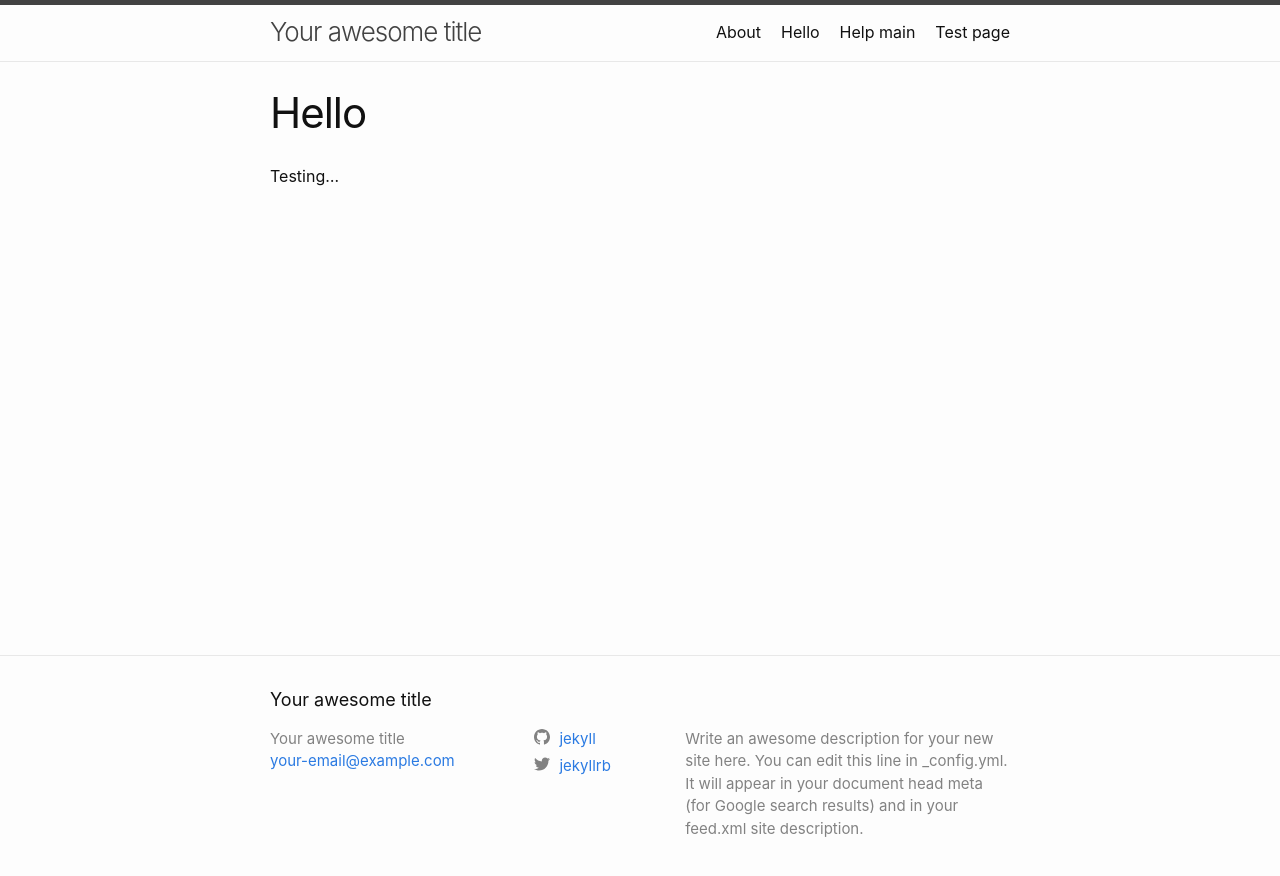
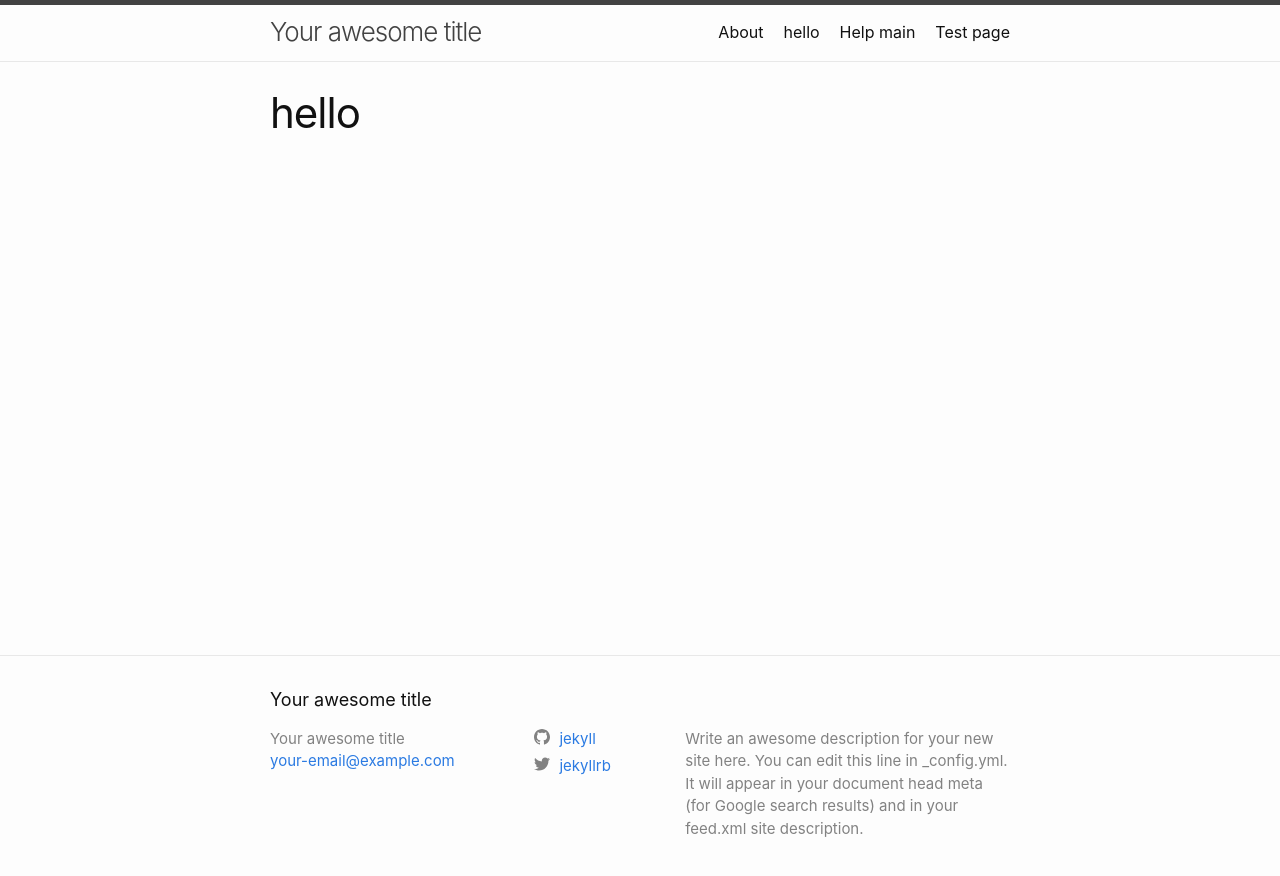
Before and after one commit to chalatz/jekyll-sandbox, a Jekyll site: the page built from hello.md, in a window 1280 px wide. Shown: the top 876 px of the page. Built offline with Jekyll 4.4.1, drawn with Linux system fonts in a browser that asks for light colours; some of the changed lines change nothing that is shown.

Commit message:
hello again

```diff
--- a/hello.md
+++ b/hello.md
@@ -1,13 +1,11 @@
 ---
+cats_from_array: ''
+cats_from_object: ''
+options: ''
+options_1: []
+options_2: []
 layout: page
-title: Hello
-permalink: "/hello/"
-cats_from_array: Cat 2
-cats_from_object: cat_3
-cta_title: Front matter title!
-options: Option 2
-options_1: '1_1'
-options_2: '2_1'
+title: hello
+permalink: /hello-again/
 
 ---
-Testing...
```
